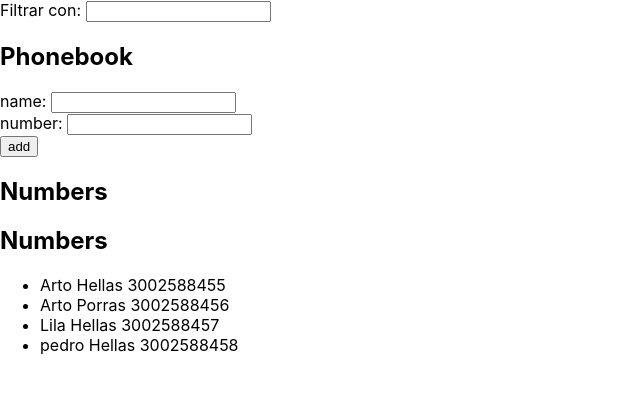
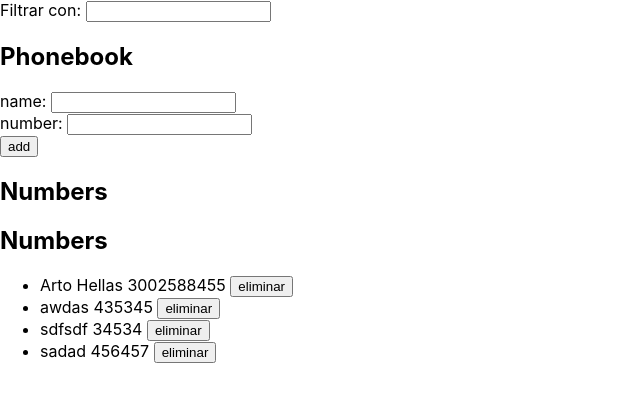
Before and after one commit to joseteamonly/coursereact, a React (Create React App) app: page / in a window 1280 px wide. Shown: the top 402 px of the page, without its empty margins (0-640 px from the left). Built offline with nearby package versions, Linux system fonts and the light colour scheme; data requests are answered from the project's data file; the HTML template or start-up script is replaced by a standard one.

Commit message:
ejerciocio 2.12

```diff
--- a/db.json
+++ b/db.json
@@ -1,8 +1,24 @@
 {
-    "persons":[
-        { "name": "Arto Hellas", "id": 1, "phone": "3002588455" },
-        { "name": "Arto Porras", "id": 2, "phone": "3002588456" },
-        { "name": "Lila Hellas", "id": 3, "phone": "3002588457" },
-        { "name": "pedro Hellas", "id": 4, "phone": "3002588458" }
-    ]
-  }
+  "persons": [
+    {
+      "name": "Arto Hellas",
+      "id": 1,
+      "phone": "3002588455"
+    },
+    {
+      "name": "awdas",
+      "phone": "435345",
+      "id": 2
+    },
+    {
+      "name": "sdfsdf",
+      "phone": "34534",
+      "id": 3
+    },
+    {
+      "name": "sadad",
+      "phone": "456457",
+      "id": 4
+    }
+  ]
+}
--- a/src/App.js
+++ b/src/App.js
@@ -3,6 +3,7 @@ import axios from 'axios'
 import Filtro from './components/Filter'
 import FormularioAgregarPersona from './components/FormularioAgregarPersona'
 import ListaPersonas from './components/ListaPersonas'
+import personsServices from './services/person'
 
 const App = () => {
   const [persons, setPersons] = useState([])
@@ -12,11 +13,10 @@ const App = () => {
 
   useEffect(() => {
     console.log('effect')
-    axios
-      .get('http://localhost:3001/persons')
-      .then(response => {
-        console.log('promise fulfilled')
-        setPersons(response.data)
+    personsServices
+      .getAll()
+      .then(persons => {
+        setPersons(persons)
       })
   }, [])
 
@@ -33,8 +33,11 @@ const App = () => {
         phone: newPhone,
         id: persons.length + 1,
       }
-
-      setPersons(persons.concat(personObject))
+      personsServices
+      .create(personObject)
+      .then(returnedPerson => {
+        setPersons(persons.concat(returnedPerson))
+      })
     }
 
     setNewName('')
@@ -70,7 +73,7 @@ const App = () => {
         onPhoneChange={handlePhoneChange}
       />
       <h2>Numbers</h2>
-      <ListaPersonas persons={personsToShow} />
+      <ListaPersonas persons={personsToShow} setPersons={setPersons} />
     </div>
   )
 }
--- a/src/components/ListaPersonas.js
+++ b/src/components/ListaPersonas.js
@@ -1,13 +1,28 @@
 import React from 'react';
+import personsServices from '../services/person'
 
-const ListaPersonas = ({ persons }) => {
+const ListaPersonas = ({ persons, setPersons }) => {
+  const label = "eliminar"
+
+  const handleDeletePerson = (id) => {
+    window.confirm("Deseas eliminar el numero?")
+    personsServices
+      .deletePerson(id)
+      .then(() => {
+        setPersons(persons.filter(person => person.id !== id));
+    })
+    .catch(error => {
+        console.error('Error deleting person:', error);
+    });
+};
+
   return (
     <div>
       <h2>Numbers</h2>
       <ul>
         {persons.map((person) => (
           <li key={person.id}>
-            {person.name} {person.phone}
+            {person.name} {person.phone} <button onClick={() => handleDeletePerson(person.id)}>{label}</button>
           </li>
         ))}
       </ul>
--- /dev/null
+++ b/src/services/person.js
@@ -0,0 +1,31 @@
+import axios from 'axios'
+const baseUrl = 'http://localhost:3001/persons'
+
+const getAll = () => {
+    const request = axios.get(baseUrl)
+    return request.then(response => response.data)
+}
+
+const create = personObject => {
+    const request = axios.post(baseUrl, personObject)
+    return request.then(response => response.data)
+}
+
+const deletePerson = (id) => {
+    console.log("acatamoss", id)
+    const request = axios.delete(`${baseUrl}/${id}`)
+    return request.then(response => response.data)
+}
+
+const update = (id, newObject) => {
+    const request = axios.put(`${baseUrl}/${id}`, newObject)
+    return request.then(response => response.data)
+  }
+
+
+export default {
+  getAll,
+  create,
+  deletePerson,
+  update
+}
```
